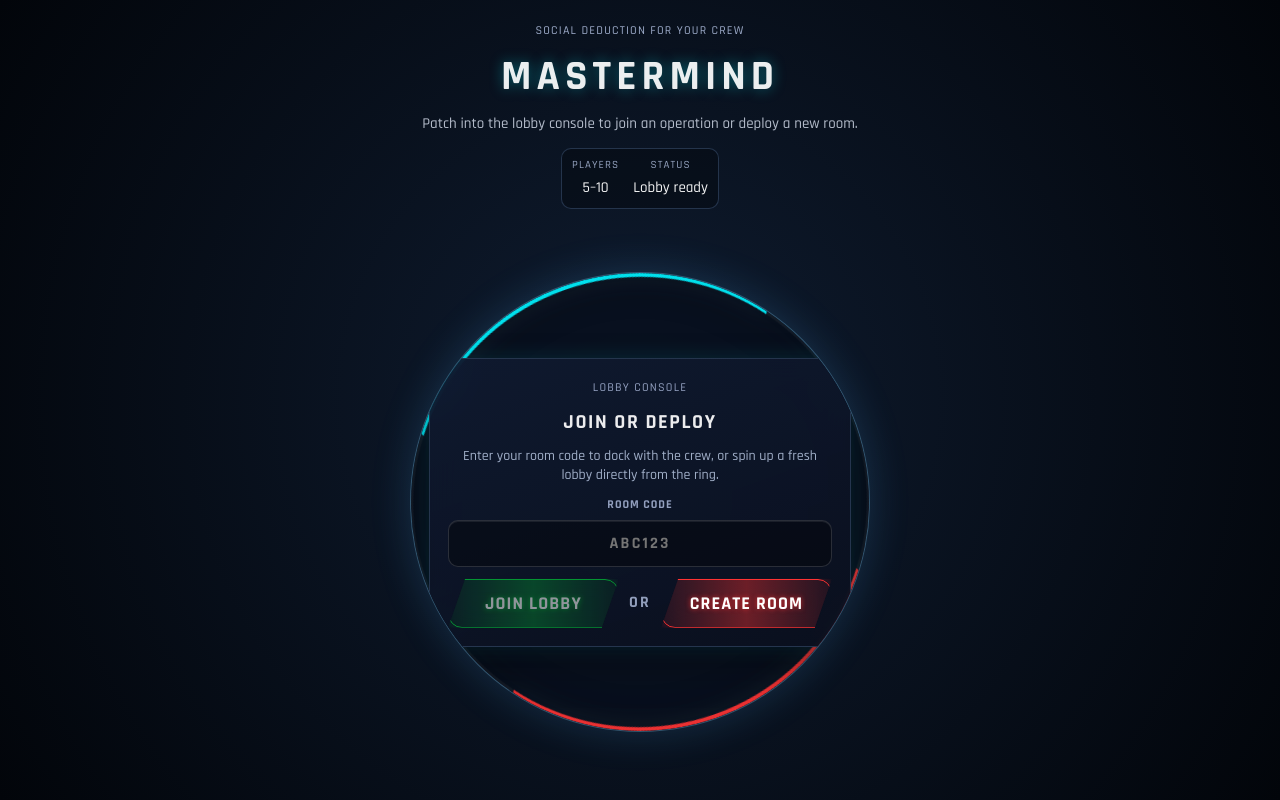
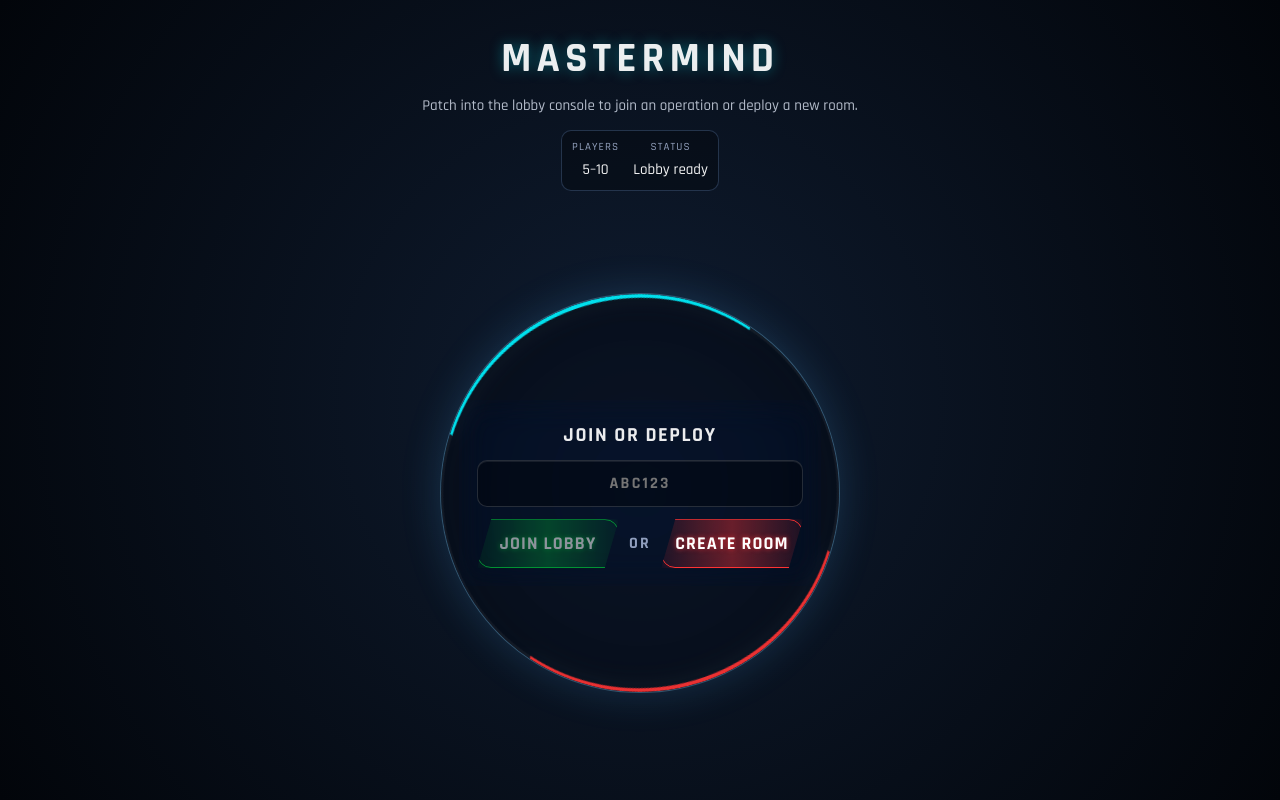
Before and after one commit to curtiscovington/mastermind, a React (Vite) app: page / in a window 1280 px wide. Built offline with nearby package versions, Linux system fonts and the light colour scheme.

Commit message:
Update UI components: adjust styles for home screen and ring, remove unnecessary elements

```diff
--- a/src/App.css
+++ b/src/App.css
@@ -251,10 +251,10 @@ body {
   position: relative;
   width: min(520px, 78%);
   padding: 1.6rem 1.4rem 1.4rem;
-  border-radius: 28px;
-  background: linear-gradient(155deg, rgba(24, 36, 66, 0.92), rgba(12, 17, 34, 0.95));
-  border: 1px solid rgba(126, 208, 255, 0.3);
-  box-shadow: 0 28px 70px rgba(0, 0, 0, 0.45), 0 0 28px rgba(108, 199, 255, 0.35);
+  /* border-radius: 28px; */
+  /* background: linear-gradient(155deg, rgba(24, 36, 66, 0.92), rgba(12, 17, 34, 0.95)); */
+  /* border: 1px solid rgba(126, 208, 255, 0.3); */
+  /* box-shadow: 0 28px 70px rgba(0, 0, 0, 0.45), 0 0 28px rgba(108, 199, 255, 0.35); */
   text-align: center;
   backdrop-filter: blur(16px) saturate(140%);
   z-index: 2;
@@ -300,7 +300,7 @@ body {
   overflow: visible;
   display: grid;
   gap: 0.85rem;
-  border-bottom: 1px solid rgba(126, 208, 255, 0.14);
+  /* border-bottom: 1px solid rgba(126, 208, 255, 0.14); */
 }
 
 .home-panel::before {
@@ -371,15 +371,15 @@ body {
 }
 
 .home-panel .primary {
-  background: linear-gradient(135deg, #3cb8ff, #6f86ff);
-  box-shadow: 0 14px 28px rgba(60, 184, 255, 0.28), 0 0 22px rgba(111, 134, 255, 0.3);
+  /* background: linear-gradient(135deg, #3cb8ff, #6f86ff);
+  box-shadow: 0 14px 28px rgba(60, 184, 255, 0.28), 0 0 22px rgba(111, 134, 255, 0.3); */
 }
 
 .home-panel .secondary {
   background: linear-gradient(135deg, rgba(18, 26, 44, 0.92), rgba(14, 22, 40, 0.92));
   border-color: rgba(255, 255, 255, 0.06);
   color: #e8f0ff;
-  box-shadow: 0 12px 26px rgba(0, 0, 0, 0.3);
+  /* box-shadow: 0 12px 26px rgba(0, 0, 0, 0.3); */
 }
 
 .home-error {
--- a/src/components/Ring.css
+++ b/src/components/Ring.css
@@ -10,6 +10,7 @@
   align-items: center;
   gap: 16px;
   padding: 18px;
+  z-index: 99;
 }
 
 .mm-ring::before {
@@ -23,7 +24,7 @@
 }
 
 .mm-ring__bg {
-  z-index: 1;
+  z-index: 99;
 }
 
 .mm-ring > :not(.mm-ring__bg) {
--- a/src/screens/HomeScreen.css
+++ b/src/screens/HomeScreen.css
@@ -68,8 +68,8 @@
 }
 
 .home-ring {
-  width: min(460px, 100%);
-  height: min(460px, 100%);
+  width: 400px;
+  height: 400px;
   --mm-panel-bg: rgba(8, 16, 30, 0.92);
   pointer-events: auto;
 }
@@ -78,10 +78,7 @@
   width: 100%;
   padding: 20px 18px 18px;
   box-sizing: border-box;
-  background: linear-gradient(160deg, rgba(16, 26, 48, 0.92), rgba(10, 16, 30, 0.96));
-  border: 1px solid rgba(42, 59, 85, 0.85);
-  border-radius: 16px;
-  box-shadow: 0 18px 40px rgba(0, 0, 0, 0.32), 0 0 22px rgba(0, 242, 255, 0.12);
+
   text-align: center;
   display: grid;
   gap: 10px;
--- a/src/screens/HomeScreen.tsx
+++ b/src/screens/HomeScreen.tsx
@@ -125,7 +125,6 @@ const HomeScreen = () => {
     <div className="mm-frame home-frame" aria-label="Mastermind home">
       <header className="mm-top home-top">
         <div className="home-title">
-          <p className="home-eyebrow">Social deduction for your crew</p>
           <h1>Mastermind</h1>
           <p className="home-subtitle">
             Patch into the lobby console to join an operation or deploy a new room.
@@ -149,16 +148,11 @@ const HomeScreen = () => {
       <main className="mm-dashboard home-dashboard" aria-label="Lobby console">
         <Ring className="home-ring" showBackground clipContent>
           <div className="home-console">
-            <p className="home-console__eyebrow">Lobby console</p>
+
             <h2>Join or deploy</h2>
-            <p className="home-console__hint">
-              Enter your room code to dock with the crew, or spin up a fresh lobby directly from the
-              ring.
-            </p>
 
             <form className="home-form" onSubmit={handleJoinRoom}>
               <label className="mml-field home-field">
-                <span>Room code</span>
                 <input
                   type="text"
                   placeholder="ABC123"
```
